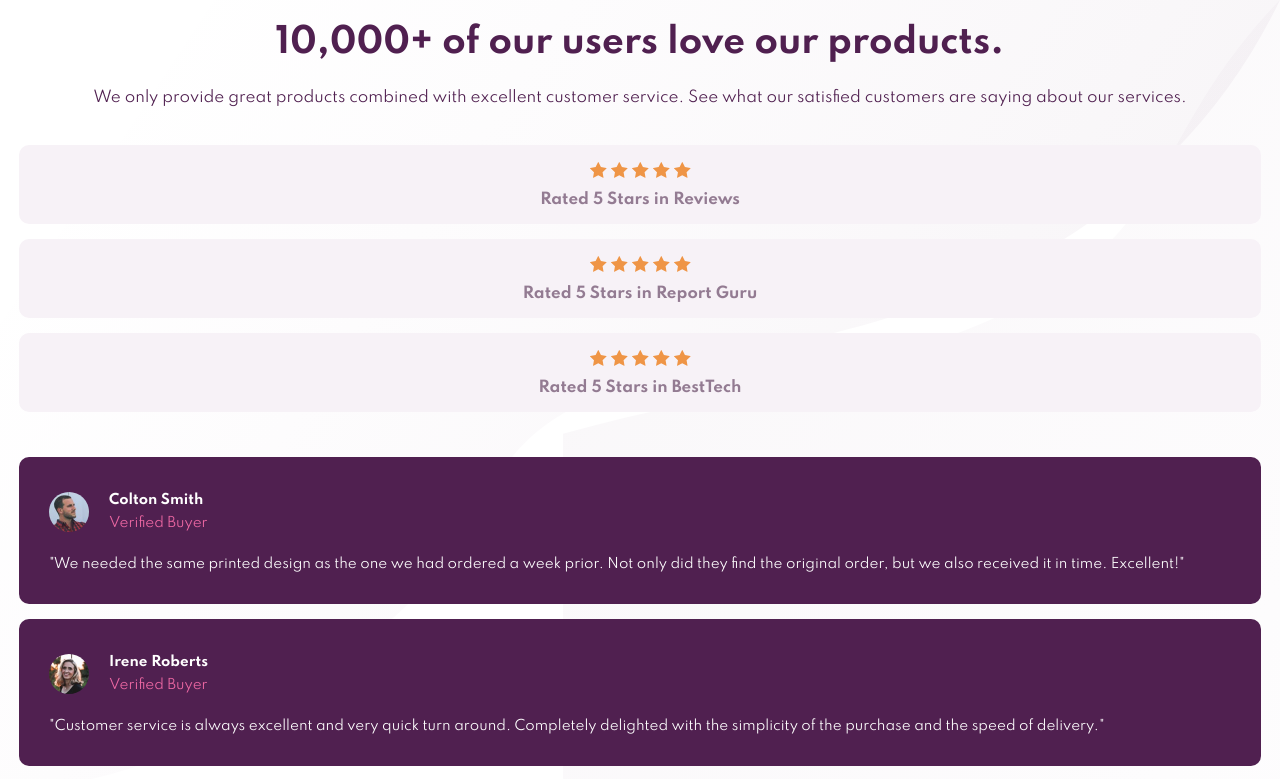
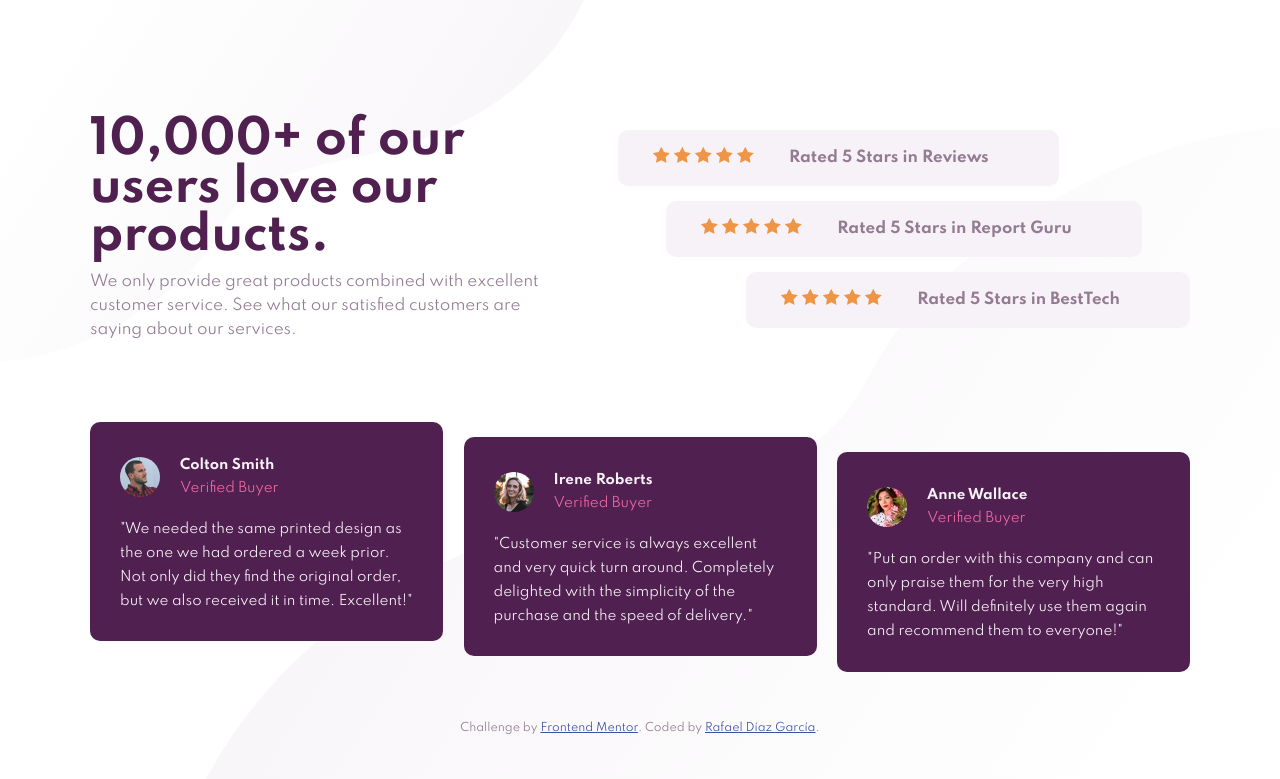
Before and after one commit to RadigarHub/social-proof-section, a plain HTML site: page index.html in a window 1280 px wide. Shown: the top 779 px of the page. Drawn offline with Linux system fonts and the light colour scheme.

Commit message:
Added css styles for tablet and desktop devices

```diff
--- a/styles.css
+++ b/styles.css
@@ -2,6 +2,7 @@ body {
     display: flex;
     flex-direction: column;
     justify-content: center;
+    align-items: center;
     margin: 0;
     min-height: 100vh;
     font-size: 15px;
@@ -13,8 +14,16 @@ body {
     background-size: contain;
 }
 
+@media (min-width: 768px) {
+    body {
+        background-image: url("./images/bg-pattern-top-desktop.svg"), url("./images/bg-pattern-bottom-desktop.svg");
+        background-size: unset;
+    }
+}
+
 .container {
     padding: 0 19px;
+    max-width: 1100px;
 }
 
 .header {
@@ -22,8 +31,23 @@ body {
     margin-bottom: 45px;
 }
 
+@media (min-width: 768px) {
+    .header {
+        display: flex;
+        justify-content: space-between;
+        align-items: center;
+        text-align: left;
+    }
+}
+
 .header .description {
-    margin-bottom: 35px;
+    margin-bottom: 20px;
+}
+
+@media (min-width: 768px) {
+    .header .description {
+        width: 41%;
+    }
 }
 
 .header h1 {
@@ -31,31 +55,100 @@ body {
     font-size: 34px;
 }
 
+@media (min-width: 768px) {
+    .header h1 {
+        margin-top: 50px;
+        margin-bottom: 0;
+        font-size: 46px;
+        line-height: 48px;
+    }
+}
+
 .header p {
-    color:hsl(300, 43%, 22%);
+    color:hsl(303, 10%, 53%);
     line-height: 24px;
 }
 
+@media (min-width: 768px) {
+    .header p {
+        margin-top: 10px;
+    }
+}
+
+.ratings {
+    display: flex;
+    flex-direction: column;
+}
+
+@media (min-width: 768px) {
+    .ratings {
+        width: 52%;
+        align-items: center;
+    }
+}
+
 .rating {
-    margin: 15px 0;
+    margin-top: 15px;
     padding: 10px 0 15px 0;
     background-color: hsl(300, 24%, 96%);
     border-radius: 10px;
+    display: flex;
+    flex-direction: column;
+    align-items: center;
+}
+
+@media (min-width: 768px) {
+    .rating {
+        flex-direction: row;
+    }
+
+    .rating:first-child {
+        align-self: flex-start;
+    }
+
+    .rating:last-child {
+        align-self: flex-end;
+    }
 }
 
 .rating .star {
     width: 101px;
+    min-width: 101px;
     height: 31px;
     background-image: url("./images/icon-star.svg");
     background-repeat: space;
     background-position: center;
-    margin: 0 auto;
+}
+
+@media (min-width: 768px) {
+    .rating .star {
+        margin: 0 35px;
+    }
 }
 
 .rating span {
-    display: block;
     margin-top: 5px;
     font-weight: 700;
+}
+
+@media (min-width: 768px) {
+    .rating span {
+        margin-right: 70px;
+    }
+}
+
+@media (min-width: 768px) {
+    .proofs {
+        height: 270px;
+        display: flex;
+        justify-content: space-between;
+    }
+}
+
+@media (min-width: 1140px) {
+    .proofs {
+        height: 250px;
+    }
 }
 
 .proof {
@@ -64,7 +157,42 @@ body {
     padding: 35px 30px 15px 30px;
     margin-top: 15px;
     font-size: 0.84rem;
-    color: hsl(0, 0%, 100%);
+    color: hsl(300, 24%, 96%);
+}
+
+@media (min-width: 768px) {
+    .proof {
+        max-width: 26%;
+        margin-top: 0;
+        padding: 25px 20px 5px 20px;
+        align-self: stretch;
+    }
+
+    .proof:first-child {
+        align-self: stretch;
+    }
+
+    .proof:last-child {
+        align-self: stretch;
+    }
+}
+
+@media (min-width: 1140px) {
+    .proof {
+        max-width: 293px;
+        margin-top: 0;
+        padding: 35px 30px 15px 30px;
+        font-size: 0.84rem;
+        align-self: center;
+    }
+
+    .proof:first-child {
+        align-self: flex-start;
+    }
+
+    .proof:last-child {
+        align-self: flex-end;
+    }
 }
 
 .proof .user {
@@ -102,3 +230,8 @@ body {
 .attribution a {
     color: hsl(228, 45%, 44%);
 }
+@media (min-width: 768px) {
+    .attribution {
+        margin-top: 50px;
+    }
+}
```
